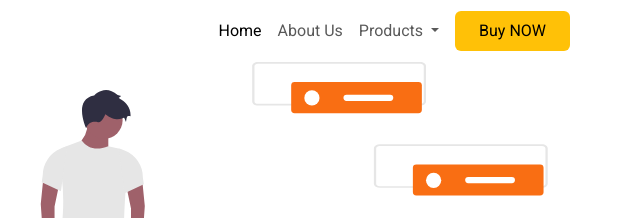
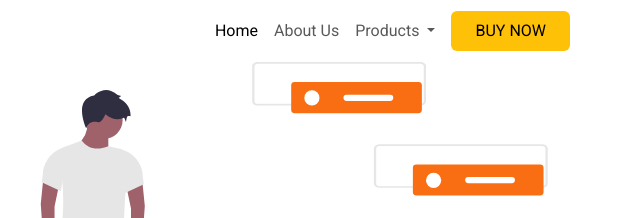
Before and after one commit to Alan08t/HA-exercise-9, a plain HTML site: page index.html in a window 1280 px wide. Shown: the top 218 px of the page, 640-1280 px from the left. Drawn offline with nearby package versions, Linux system fonts and the light colour scheme.

Commit message:
buy mayuscula
buy mayuscula

```diff
--- a/index.html
+++ b/index.html
@@ -64,7 +64,7 @@
               <button
                 class="button bg-warning py-2 px-4 mx-2 me-0 rounded border-0"
               >
-                Buy NOW
+                BUY NOW
               </button>
             </li>
           </ul>
```
